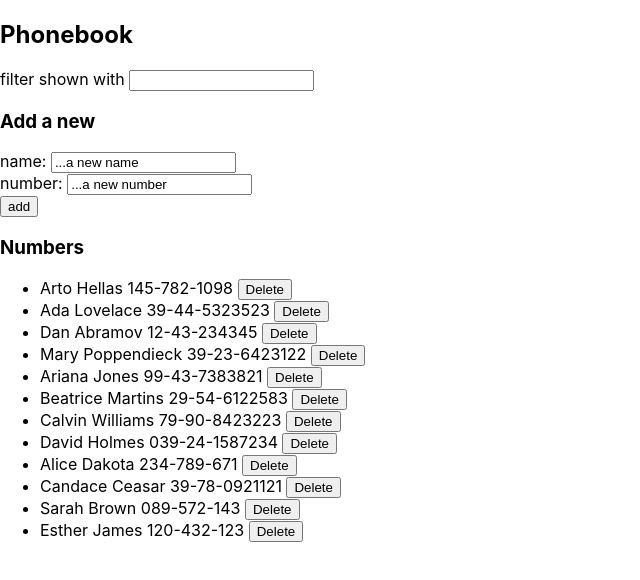
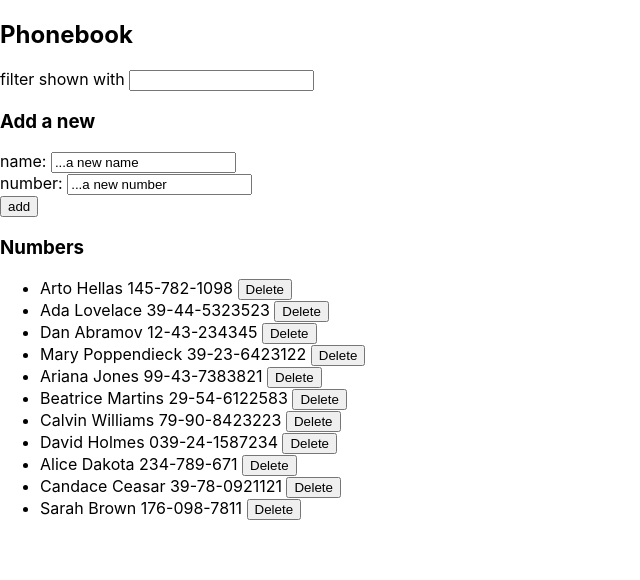
Before and after one commit to Eloagbawe/fullstackopen, a React (Create React App) app in the folder part2/phonebook/: page / in a window 1280 px wide. Shown: the top 580 px of the page, without its empty margins (0-640 px from the left). Built offline with nearby package versions, Linux system fonts and the light colour scheme; data requests are answered from the project's data file.

Commit message:
exercise 2.20 solution

```diff
--- a/part2/phonebook/db.json
+++ b/part2/phonebook/db.json
@@ -52,13 +52,8 @@
     },
     {
       "name": "Sarah Brown",
-      "number": "089-572-143",
+      "number": "176-098-7811",
       "id": 11
-    },
-    {
-      "name": "Esther James",
-      "number": "120-432-123",
-      "id": 12
     }
   ]
 }
--- a/part2/phonebook/src/App.js
+++ b/part2/phonebook/src/App.js
@@ -17,6 +17,8 @@ const App = () => {
   const [ newNumber, setNewNumber ] = useState('...a new number')
   const [ message, setMessage ] = useState(null)
   const [ propertyName, setPropertyName ] = useState('')
+
+
   useEffect(() => {
     personService
     .getAll()
@@ -24,6 +26,7 @@ const App = () => {
       setPersons(initialPersons)
       setFilteredNames(initialPersons)
     })
+    .catch(err => console.log(err))
   },[])
 
 
@@ -77,7 +80,8 @@ const App = () => {
           setPersons(persons.map(person => person.id !== foundName.id ? person : returnedName))
           setFilteredNames(filteredNames.map(name => name.id !== foundName.id ? name : returnedName))
         })
-        .catch(error => {
+        .catch(err => {
+          console.log(err)
         setMessage(`Information of ${personObject.name} has already been removed from server`)
         setPropertyName('fail')
         setTimeout(() => {
@@ -112,15 +116,23 @@ const App = () => {
     const personObject = persons.find(person => person.id === id)
     if (window.confirm(`Delete ${personObject.name} ?`)){
       personService
+      .get(id)
+      .then(res => {
+        if (res.length === 0){
+          setMessage(`Information of ${personObject.name} has already been removed from server`)
+          setPropertyName('fail')
+          setTimeout(() => {
+            setMessage(null)
+          }, 5000)
+        }
+      })
+
+      personService
       .deleteId(id)
-      // .catch(error => {
-      //   alert(
-      //     `${personObject.name} was already deleted from server`
-      //   )
-      // })
-      setPersons(persons.filter(person => person.id !== id))
-      setFilteredNames(filteredNames.filter(name => name.id !== id))
     }
+
+    setPersons(persons.filter(person => person.id !== id))
+    setFilteredNames(filteredNames.filter(name => name.id !== id))
     }
 
   return (
--- a/part2/phonebook/src/services/persons.js
+++ b/part2/phonebook/src/services/persons.js
@@ -9,6 +9,10 @@ const create = personObject => {
 
 const getAll = () => {
     const request = axios.get(baseUrl)
+    return request.then(response => response.data)
+}
+const get = (id) => {
+    const request = axios.get(`${baseUrl}?id=${id}`)
     return request.then(response => response.data)
 }
 
@@ -23,4 +27,4 @@ const deleteId = id => {
 
 
 
-export default { create, getAll, update, deleteId }
+export default { create, getAll, get, update, deleteId }
```
